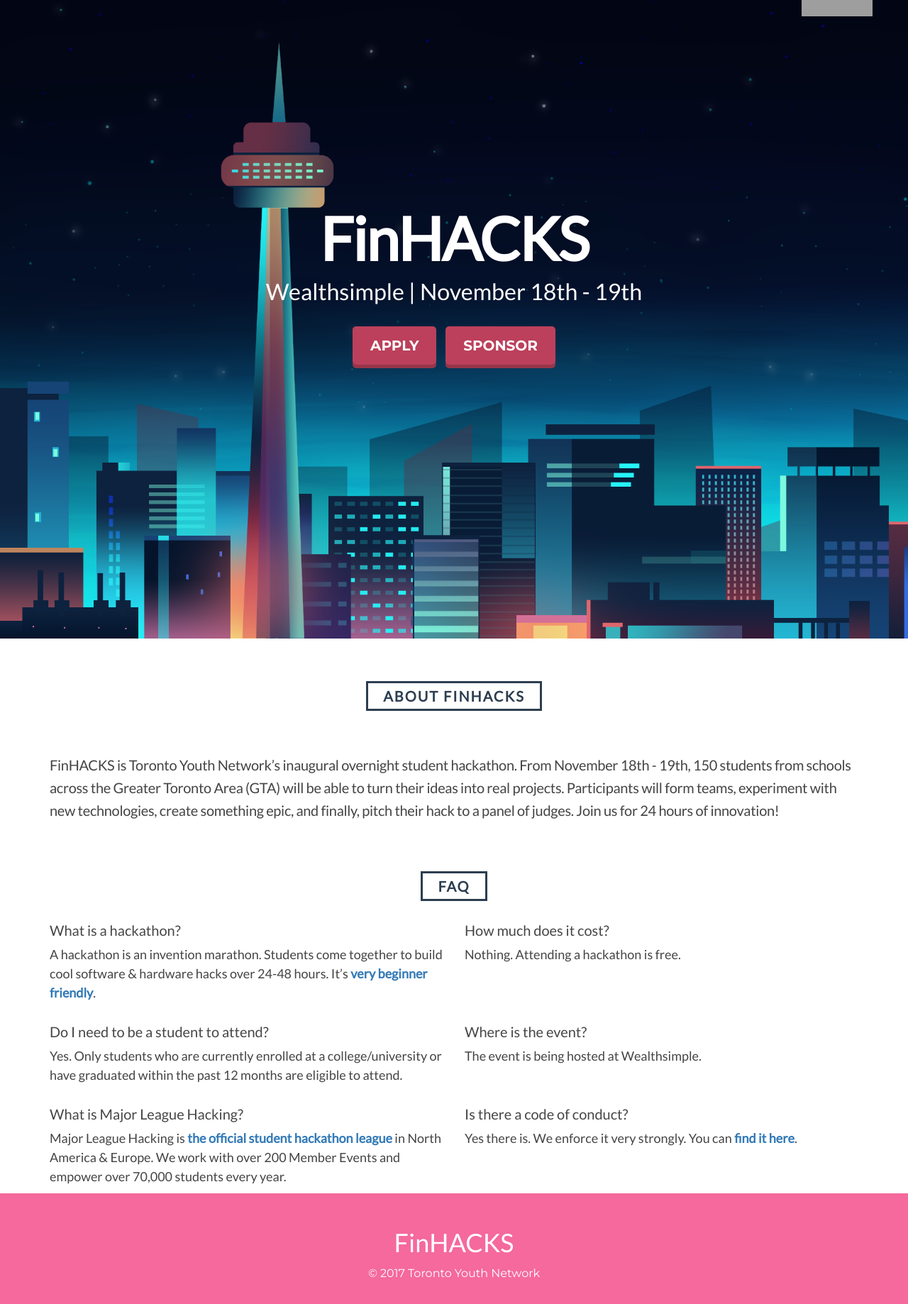
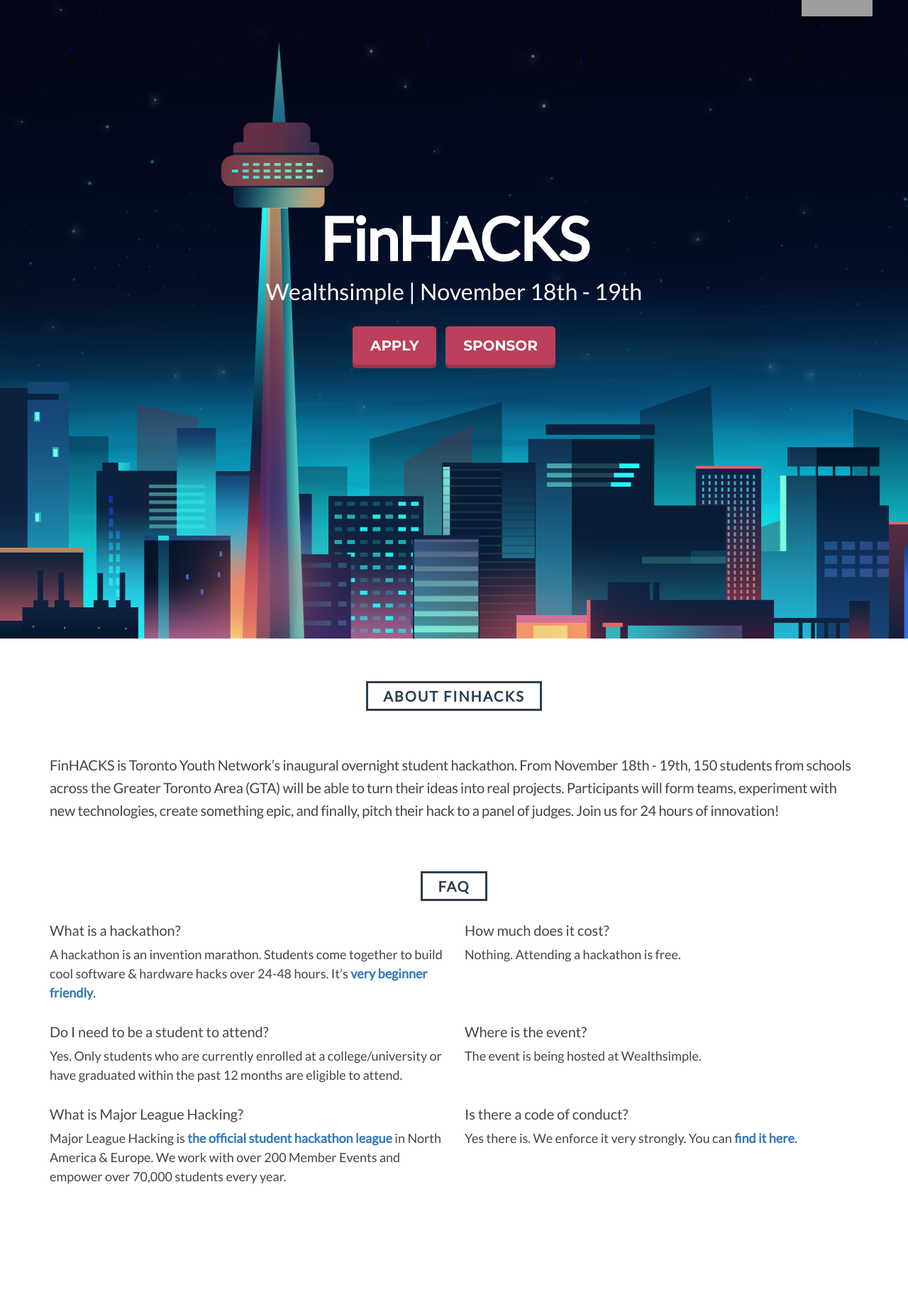
Before and after one commit to lokhinw/finhacks, a Jekyll site: the page built from index.html, in a window 1280 px wide. Shown: the whole page at 71% size. Built offline with Jekyll 4.4.1, drawn with Linux system fonts in a browser that asks for light colours; nearby versions of some CDN libraries; grey boxes are pictures that could not be loaded.

Commit message:
Update original.css

```diff
--- a/css/original.css
+++ b/css/original.css
@@ -251,7 +251,7 @@
  */
 
 .footer {
-  background-color: #F5699C;
+  background-color: #FFFFFF;
   color: #fff;
   padding: 30px 0;
 }
```
